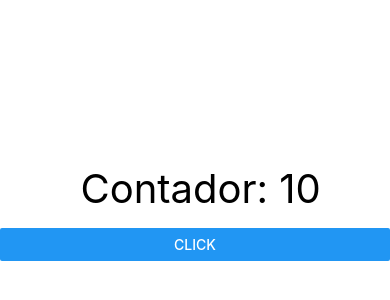
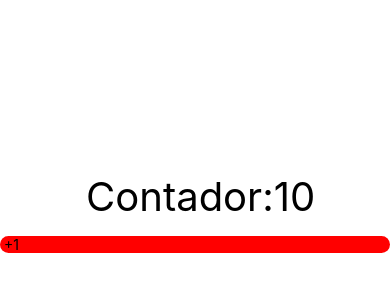
Before and after one commit to arosteguimaranto/React-Native-02-Mi-Primera-App, a React Native app in the folder 02-MiPrimeraApp/: screen / in a window 390 px wide. Shown: the part 202-502 px from the top of the page. Built offline with nearby package versions, Linux system fonts and the light colour scheme.

Commit message:
Touchable Opacity

```diff
--- a/02-MiPrimeraApp/src/screens/ContadorScreen.tsx
+++ b/02-MiPrimeraApp/src/screens/ContadorScreen.tsx
@@ -1,5 +1,5 @@
 import { useState } from "react"
-import { Button, Text, View } from "react-native"
+import {  TouchableOpacity, Text, View } from "react-native"
 
 export const ContadorScreen = () => {
     const [contador, setContador] = useState(10)
@@ -14,13 +14,19 @@ export const ContadorScreen = () => {
                     fontSize: 40,
                     top: -15
                 }}
-            > Contador: {contador}
+            > Contador:{contador}
             </Text>
-            <Button
-            title="Click"
-            onPress={() =>setContador(contador + 1)}
 
-            />
+           <TouchableOpacity
+           onPress={()=>setContador(contador +1)}
+           >
+            <View style={{
+                backgroundColor:'red',
+                borderRadius: 100
+            }}>
+                <Text> +1 </Text>
+            </View>
+           </TouchableOpacity>
 
         </View>
     )
```
